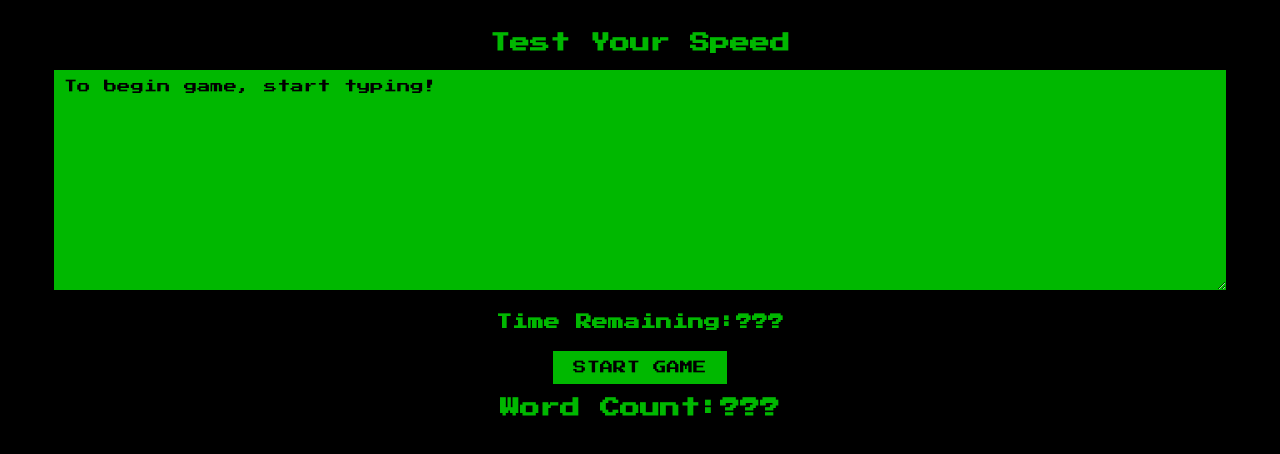
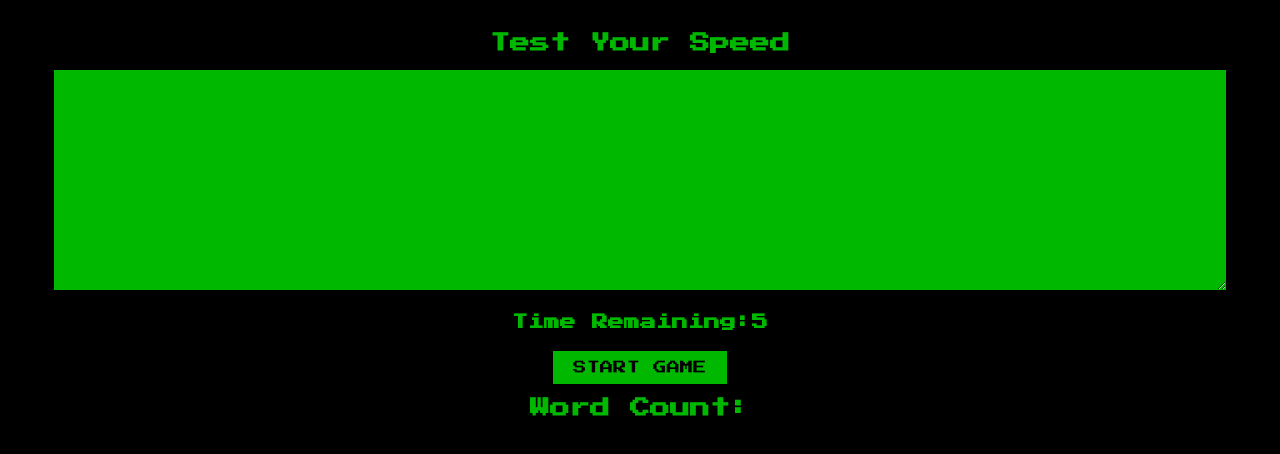
Before and after one commit to CalWal/speedtype, a React (Create React App) app in the folder speedtype/: page / in a window 1280 px wide. Shown: the top 454 px of the page. Built offline with nearby package versions, Linux system fonts and the light colour scheme.

Commit message:
Using hooks: now handles input change, word count + countdown.

```diff
--- a/speedtype/src/components/App.js
+++ b/speedtype/src/components/App.js
@@ -1,15 +1,35 @@
-import React from "react";
+import React, { useState, useEffect } from "react";
 import "./App.css";
 
 const App = () => {
+  const [text, setText] = useState("");
+  const [timeRemaining, setTimeRemaining] = useState(10);
+
+  const handleChange = e => {
+    const { value } = e.target;
+    setText(value);
+  };
+
+  const wordCount = text => {
+    const wordsArr = text.trim().split(" ");
+    return wordsArr.filter(word => word !== "").length;
+  };
+
+  useEffect(() => {
+    if (timeRemaining > 0) {
+      setTimeout(function() {
+        setTimeRemaining(time => time - 1);
+      }, 1000);
+    }
+  }, [timeRemaining]);
+
   return (
     <div>
       <h1>Test Your Speed</h1>
-      <textarea value="To begin game, start typing!" />
-      <h4>Time Remaining:???</h4>
+      <textarea onChange={handleChange} value={text} />
+      <h4>Time Remaining:{timeRemaining}</h4>
       <button>Start Game</button>
-
-      <h1>Word Count:???</h1>
+      <h1>Word Count:</h1>
     </div>
   );
 };
```
